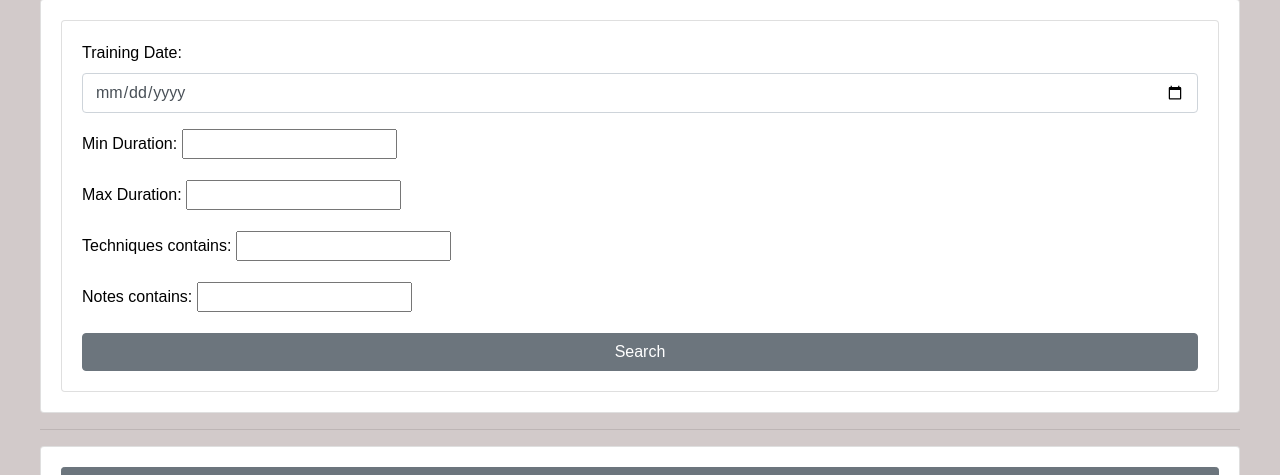
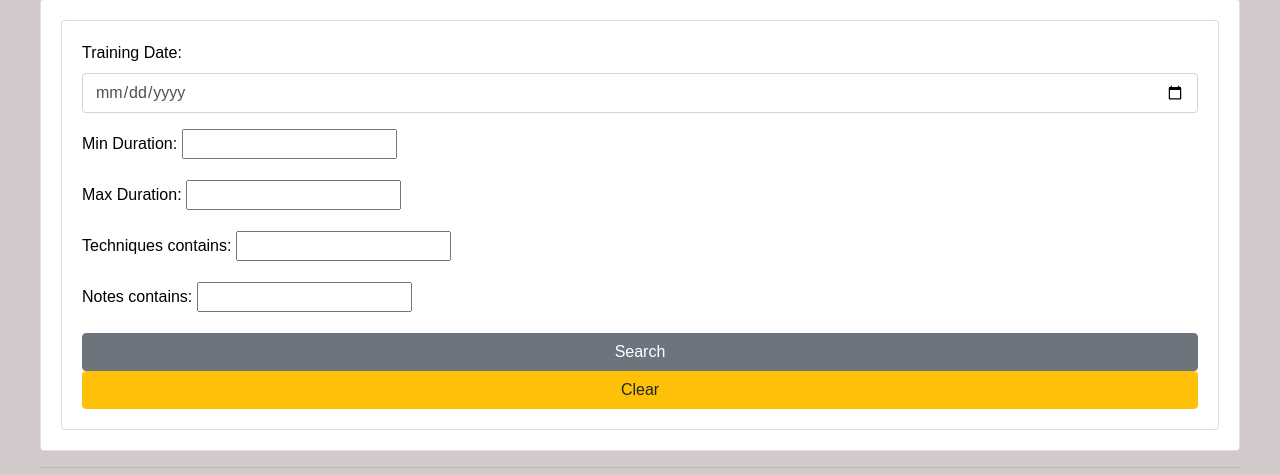
Before and after one commit to m-jines/Capstone2024, a Django app: page /trainingjournal/ in a window 1280 px wide, after a click on "Search". Shown: the part 266-741 px from the top of the page. Run offline with Django 4.2, Linux system fonts and the light colour scheme; a user stored in the database is signed in; data comes from the database, SQL or seed files in the repository; some libraries are stand-ins or nearby versions.

Commit message:
clear button

```diff
--- a/djangoApp/templates/djangoApp/techniquelibrary.html
+++ b/djangoApp/templates/djangoApp/techniquelibrary.html
@@ -27,6 +27,7 @@
             <form style="color:black" method="get">
                 {{tFilter.form}}
             <button class="btn btn-secondary" type="submit">Search</button>
+            <a href="{% url 'techniquelibrary' %}" class="btn btn-warning">Clear</a>
             </form>
         </div>
     </div>
--- a/djangoApp/templates/djangoApp/trainingjournal.html
+++ b/djangoApp/templates/djangoApp/trainingjournal.html
@@ -67,6 +67,7 @@
 
                 <!-- Search button -->
                 <button class="btn btn-secondary" type="submit">Search</button>
+                <a href="{% url 'trainingjournal' %}" class="btn btn-warning">Clear</a>
             </form>
         </div>
     </div>
```
